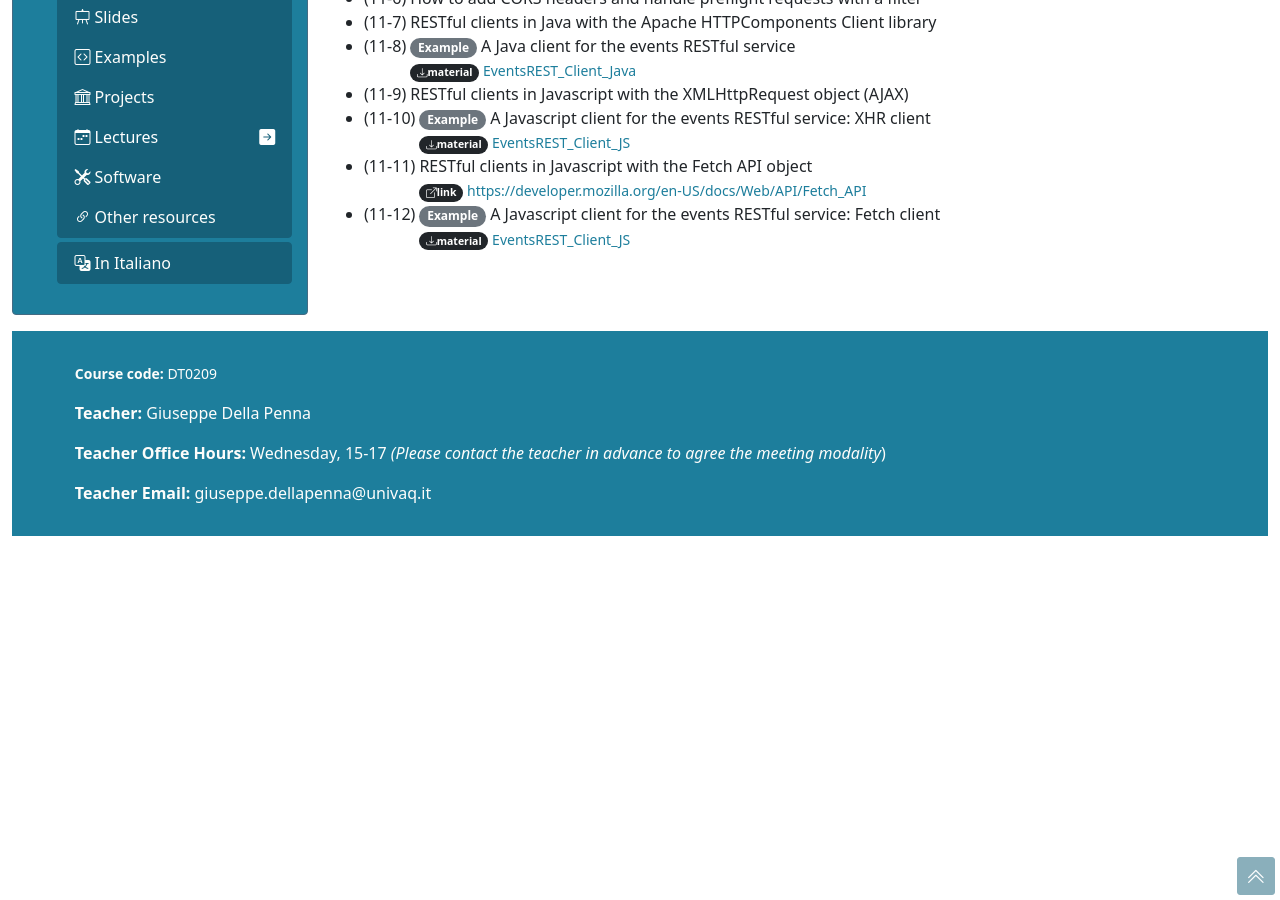
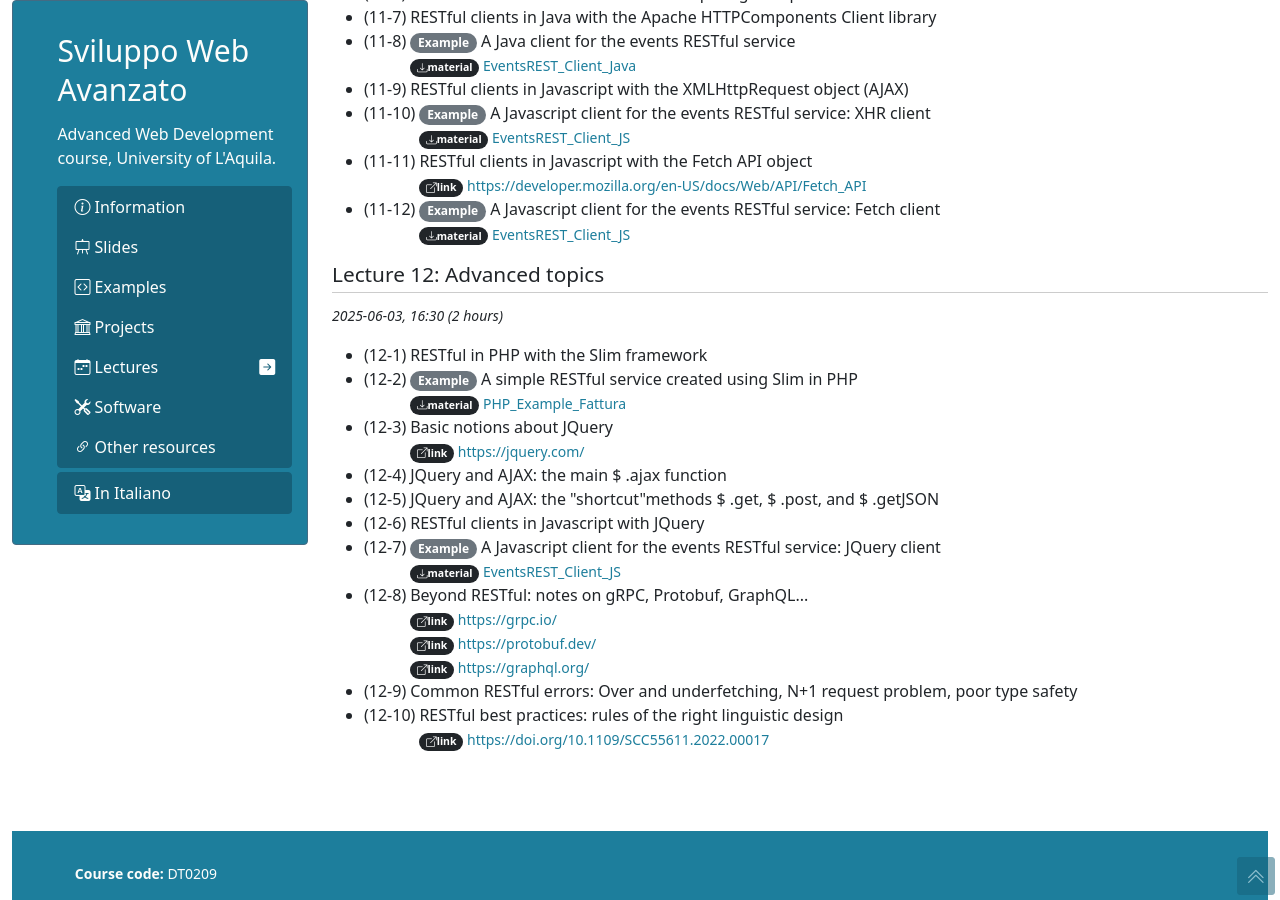
Before and after one commit to SviluppoWebAvanzato-Univaq/SviluppoWebAvanzato-Univaq.github.io, a Jekyll site: the page built from logs/log-en-current.html, in a window 1280 px wide and 900 px high, scrolled down 6352 px. Built offline with Jekyll 4.4.1, drawn with Linux system fonts in a browser that asks for light colours; some of the changed text lies outside the part shown.

Commit message:
Final update A.Y. 24/25

```diff
--- a/_data/log-2024.json
+++ b/_data/log-2024.json
@@ -1066,5 +1066,107 @@
       "en": "RESTful clients",
       "it": "Client RESTful"
     }
+  },
+  {
+    "date": "2025-06-03T16:30:00",
+    "duration": 2,
+    "arguments": [
+      {
+        "en": "RESTful in PHP with the Slim framework",
+        "it": "RESTful in PHP con il framework Slim"
+      },
+      {
+        "en": "A simple RESTful service created using Slim in PHP",
+        "it": "Un semplice servizio RESTful realizzato con Slim in PHP",
+        "type": "esempio",
+        "attachments": [
+          {
+            "name": "PHP_Example_Fattura",
+            "link": "https://github.com/SviluppoWebAvanzato-Univaq/PHP_Example_Fattura"
+          }
+        ]
+      },
+      {
+        "show": false,
+        "en": "RESTful clients in PHP with the HTTPful library",
+        "it": "Client RESTful in PHP con la libreria HTTPful"
+      },
+      {
+        "show": false,
+        "en": "A PHP client for a simple RESTful service",
+        "it": "Un client PHP per un semplice servizio RESTful",
+        "type": "esempio",
+        "attachments": [
+          {
+            "name": "PHP_Fattura_Client",
+            "link": "https://github.com/SviluppoWebAvanzato-Univaq/PHP_Fattura_Client"
+          }
+        ]
+      },
+      {
+        "en": "Basic notions about JQuery",
+        "it": "Cenni su JQuery",
+        "attachments": [
+          {
+            "link": "https://jquery.com/"
+          }
+        ]
+      },
+      {
+        "en": "JQuery and AJAX: the main $ .ajax function",
+        "it": "JQuery e AJAX: la funzione principale $.ajax"
+      },
+      {
+        "en": "JQuery and AJAX: the \"shortcut\"methods $ .get, $ .post, and $ .getJSON",
+        "it": "JQuery e AJAX: i metodi \"scorciatoia\"$.get, $.post e $.getJSON"
+      },
+      {
+        "en": "RESTful clients in Javascript with JQuery",
+        "it": "Client RESTful in Javascript con JQuery"
+      },
+      {
+        "en": "A Javascript client for the events RESTful service: JQuery client",
+        "it": "Un client Javascript per il servizio RESTful events: client JQuery",
+        "type": "esempio",
+        "attachments": [
+          {
+            "name": "EventsREST_Client_JS",
+            "link": "https://github.com/SviluppoWebAvanzato-Univaq/EventsREST_Client_JS"
+          }
+        ]
+      },
+      {
+        "en": "Beyond RESTful: notes on gRPC, Protobuf, GraphQL...",
+        "it": "Oltre il RESTful: cenni su gRPC, Protobuf, GraphQL...",
+        "attachments": [
+          {
+            "link": "https://grpc.io/"
+          },
+          {
+            "link": "https://protobuf.dev/"
+          },
+          {
+            "link": "https://graphql.org/"
+          }
+        ]
+      },
+      {
+        "en": "Common RESTful errors: Over and underfetching, N+1 request problem, poor type safety",
+        "it": "Errori RESTful comuni: Over e under fetching, N+1 request problem, scarsa type safety"
+      },
+      {
+        "en": "RESTful best practices: rules of the right linguistic design",
+        "it": "Best practices RESTful: le regole del corretto design linguistico",
+        "attachments": [
+          {
+            "link": "https://doi.org/10.1109/SCC55611.2022.00017"
+          }
+        ]
+      }
+    ],
+    "title": {
+      "en": "Advanced topics",
+      "it": "Argomenti avanzati"
+    }
   }
 ]
```
